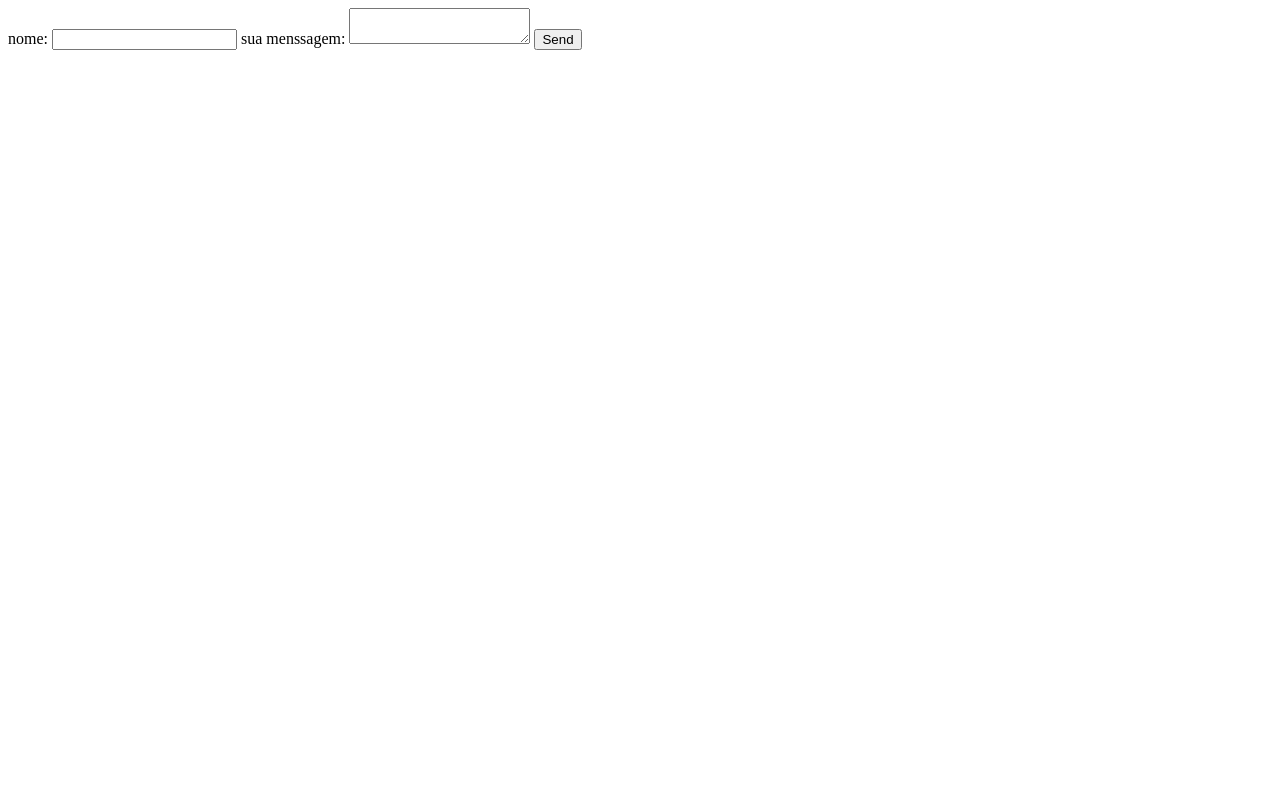
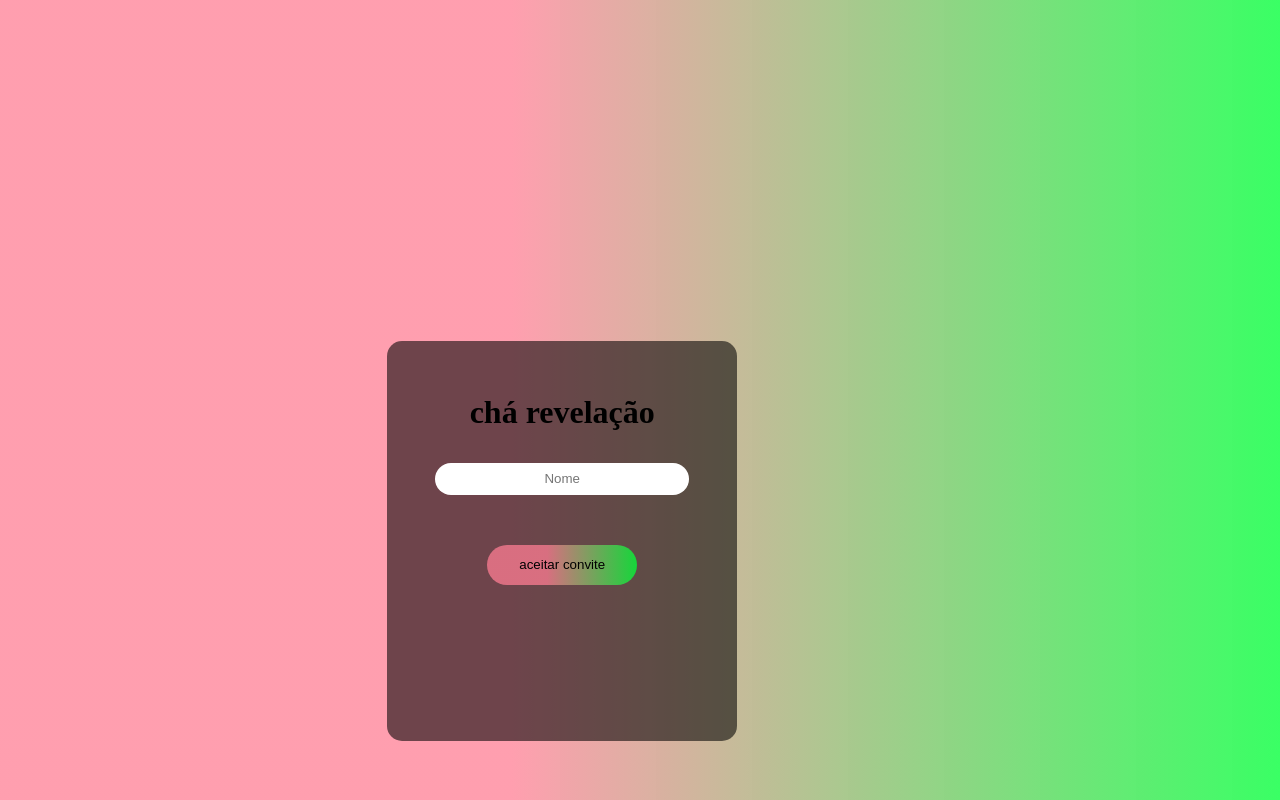
Before and after one commit to pedrogabry/ch-dakamili, a plain HTML site: page index.html in a window 1280 px wide. Drawn offline with Linux system fonts and the light colour scheme; a web font is replaced by a local one.

Commit message:
finalizando o projeto

```diff
--- a/index.html
+++ b/index.html
@@ -1,15 +1,20 @@
-<form
-  action="https://formspree.io/f/xnnaqoea"
-  method="POST"
->
-  <label>
-    nome:
-    <input type="name" name="name">
-  </label>
-  <label>
-    sua menssagem:
-    <textarea name="message"></textarea>
-  </label>
-  <!-- your other form fields go here -->
-  <button type="submit">Send</button>
-</form>
+<!DOCTYPE html>
+<html lang="pt-br">
+<head>
+    <meta charset="UTF-8">
+    <meta name="viewport" content="width=device-width, initial-scale=1.0">
+    <title>chá revelação</title>
+    <link rel="preconnect" href="https://fonts.googleapis.com">
+    <link rel="preconnect" href="https://fonts.gstatic.com" crossorigin>
+    <link href="https://fonts.googleapis.com/css2?family=Margarine&display=swap" rel="stylesheet">
+    <link rel="stylesheet" href="style.css">
+</head>
+<body>
+    <form action="https://formspree.io/f/xnnaqoea"method="POST">
+        <h1>chá revelação</h1>
+        <input type="name" name="name" placeholder="Nome">
+        <button type="submit">aceitar convite</button>
+    </form>
+
+</body>
+</html>
--- /dev/null
+++ b/style.css
@@ -0,0 +1,35 @@
+body{
+    background: linear-gradient(90deg, rgba(255, 125, 147, 0.74)40%, rgba(0, 255, 55, 0.774) 100%);
+}
+form{
+    text-align: center;
+    margin-left: 30%;
+    border-radius: 15px;
+    height: 400px;
+    width: 350px;
+    background-color: rgba(0, 0, 0, 0.568);
+    margin-top: 27%;
+}
+h1 {
+    display: inline-flex;
+    margin-top: 15%;
+}
+
+input{
+    border-radius: 20px;
+    margin-top: 3%;
+    height: 30px;
+    border-style: none;
+    width: 250px;
+    text-align: center;
+    font-family: "Margarine", sans-serif;
+}
+button{
+    margin-top: 50px;
+    border-radius: 50px;
+    border-style: none;
+    width: 150px;
+    height: 40px;
+    font-family: "Margarine", sans-serif;
+    background: linear-gradient(90deg, rgba(255, 125, 147, 0.74)40%, rgba(0, 255, 55, 0.774) 100%);
+}
```
